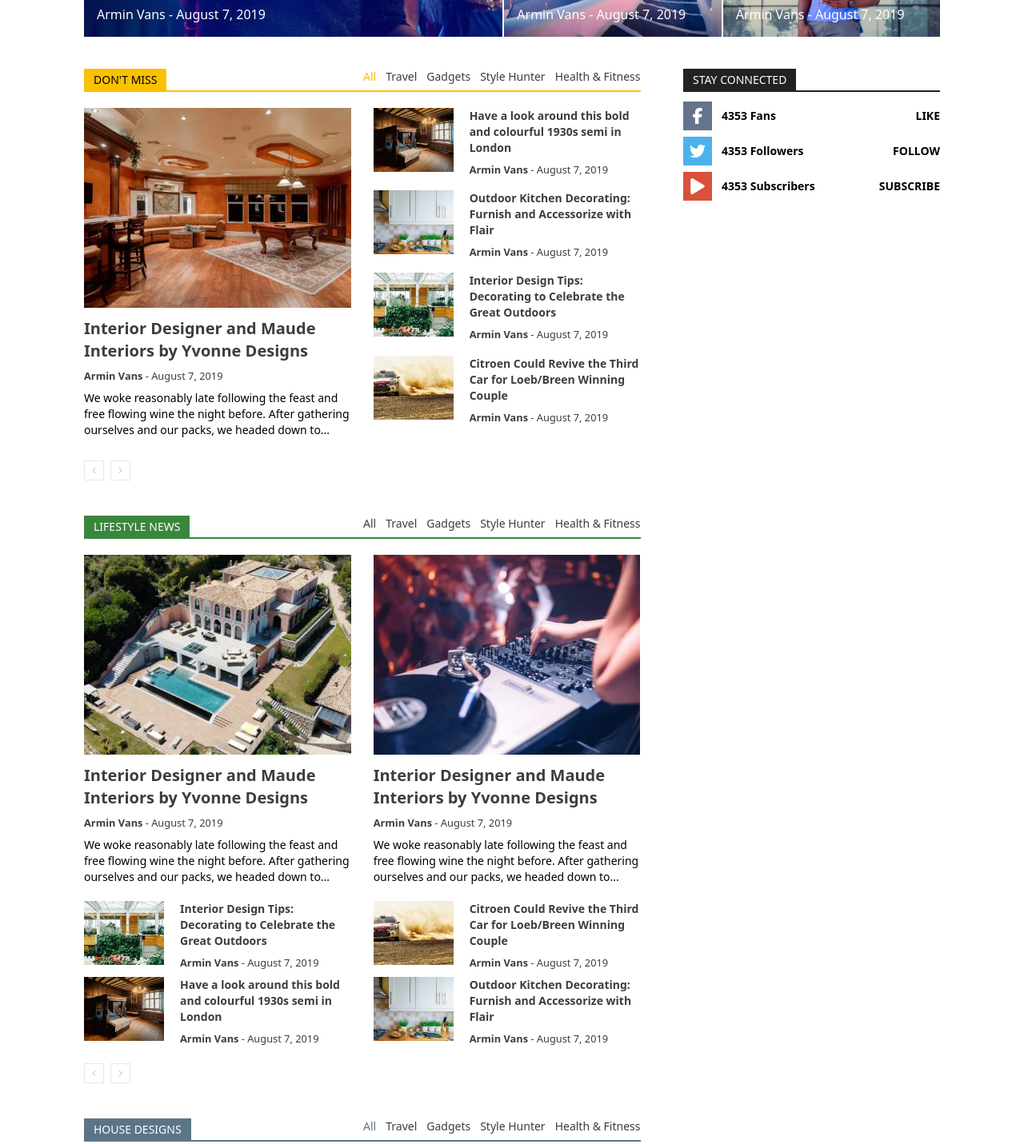
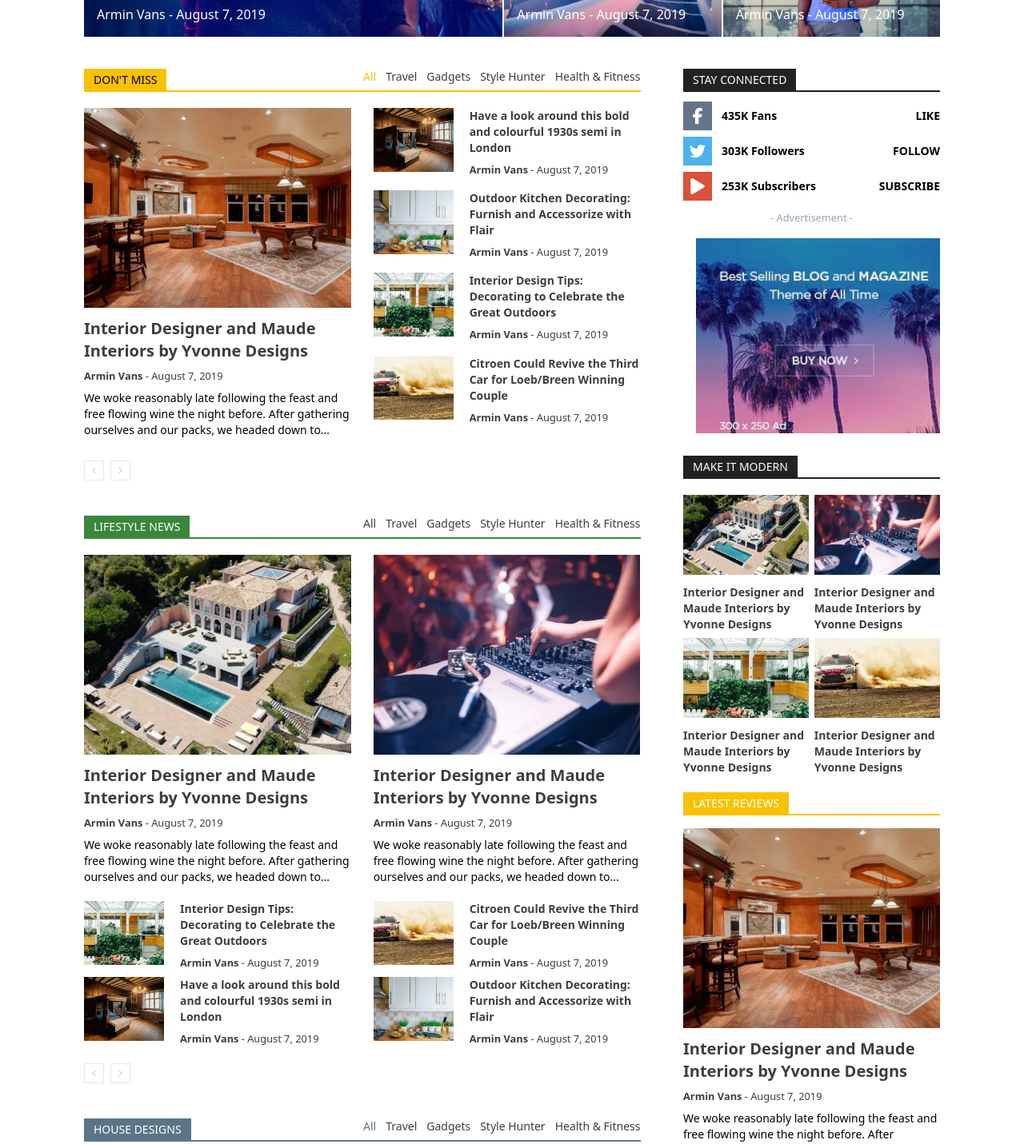
Before and after one commit to Chzmo/news-blog-website, a React (Vite) app: page / in a window 1280 px wide. Shown: the part 700-2131 px from the top of the page at 80% size. Built offline with nearby package versions, Linux system fonts and the light colour scheme.

Commit message:
side nav

```diff
--- a/src/Sections/News/SideNav.jsx
+++ b/src/Sections/News/SideNav.jsx
@@ -1,9 +1,37 @@
 import { FaFacebookF } from "react-icons/fa6";
-import { FaYoutube } from "react-icons/fa";
+import { Link } from "react-router-dom";
 import { FaPlay } from "react-icons/fa";
 import { FaTwitter } from "react-icons/fa";
 
 import Heading from "../../Components/Heading/Heading";
+import adImage from "../../assets/images/newspaper-rec300d.jpg.webp";
+import Card from "../../Components/Card/Card";
+
+import image from "../../assets/images/house.webp";
+import image_101 from "../../assets/images/101-218x150.jpg.webp";
+import image_91 from "../../assets/images/91-218x150.jpg.webp";
+
+import image_max from "../../assets/images/maxresdefault-7-485x360.jpg.webp";
+import image_54 from "../../assets/images/54-485x360.jpg.webp";
+
+const section_3 = [
+	{
+		image: image_max,
+		content: "Have a look around this bold and colourful 1930s semi in London",
+	},
+	{
+		image: image_54,
+		content: "Outdoor Kitchen Decorating: Furnish and Accessorize with Flair",
+	},
+	{
+		image: image_101,
+		content: "Interior Design Tips: Decorating to Celebrate the Great Outdoors",
+	},
+	{
+		image: image_91,
+		content: "Interior Design Tips: Decorating to Celebrate the Great Outdoors",
+	},
+];
 
 function SideNav() {
 	return (
@@ -17,32 +45,103 @@ function SideNav() {
 				links={false}
 			/>
 			<div className='flex flex-col w-full gap-2'>
-				<div className='flex items-center justify-between'>
+				<Link className='flex items-center justify-between'>
 					<div className='flex gap-3 items-center'>
 						<span className='flex items-center justify-center bg-slate-500 text-white p-2'>
 							<FaFacebookF size={20} />
 						</span>
-						<span className='text-sm font-semibold'>4353 Fans</span>
+						<span className='text-sm font-semibold'>435K Fans</span>
 					</div>
 					<div className='text-sm font-semibold'>LIKE</div>
-				</div>
-				<div className='flex items-center justify-between'>
+				</Link>
+				<Link className='flex items-center justify-between'>
 					<div className='flex gap-3 items-center'>
 						<span className='flex items-center justify-center bg-[#4DB2EC] text-white p-2'>
 							<FaTwitter size={20} />
 						</span>
-						<span className='text-sm font-semibold'>4353 Followers</span>
+						<span className='text-sm font-semibold'>303K Followers</span>
 					</div>
 					<div className='text-sm font-semibold'>FOLLOW</div>
-				</div>
-				<div className='flex items-center justify-between'>
+				</Link>
+				<Link className='flex items-center justify-between'>
 					<div className='flex gap-3 items-center'>
 						<span className='flex items-center justify-center bg-[#da513b] text-white p-2'>
 							<FaPlay size={20} />
 						</span>
-						<span className='text-sm font-semibold'>4353 Subscribers</span>
+						<span className='text-sm font-semibold'>253K Subscribers</span>
 					</div>
 					<div className='text-sm font-semibold'>SUBSCRIBE</div>
+				</Link>
+			</div>
+			<div className='flex flex-col items-center w-full'>
+				<div className='flex items-center'>
+					<small className='text-small text-slate-400'>- Advertisement -</small>
+				</div>
+				<Link className='w-full  h-[260px] sm:h-[300px] md:h-[260px]'>
+					<div className='flex w-full h-full relative overflow-hidden'>
+						<img className='absolute w-full top-0 left-0 h-full m-4' src={adImage} />
+					</div>
+				</Link>
+			</div>
+			<div className='flex flex-col w-full mt-4 gap-3'>
+				<Heading
+					hover_color={"hover:text-[#222222] "}
+					border_color={"border-b-[2px] border-b-[#222222]"}
+					bg_color={"bg-[#222222] text-white"}
+					text_color={"text-[#222222]"}
+					heading_text={"MAKE IT MODERN"}
+					links={false}
+				/>
+				<div className='w-full'>
+					<div className='flex flex-col w-full mt-2 gap-4'>
+						<div className='w-full'>
+							<div className='flex flex-col md:grid md:grid-cols-2 md:gap-[2%] w-full'>
+								{section_3.map(
+									(section, index) =>
+										index < 4 && (
+											<>
+												<div className='flex w-full'>
+													<div className='w-full'>
+														<Card
+															key={index}
+															image={section.image}
+															image_class={"w-full h-[200px] sm:h-[230px] md:h-[100px]"}
+															title={"Interior Designer and Maude Interiors by Yvonne Designs"}
+															text_hover={" text-[#5b7587] "}
+															text_size={"text-sm"}
+														/>
+													</div>
+												</div>
+											</>
+										)
+								)}
+							</div>
+						</div>
+					</div>
+				</div>
+			</div>
+			<div className='w-full flex flex-col gap-4 mt-4'>
+				<Heading
+					hover_color={"hover:text-[#f9c100] "}
+					border_color={"border-b-[2px] border-b-[#f9c100]"}
+					bg_color={"bg-[#f9c100] text-white"}
+					text_color={"text-[#f9c100]"}
+					heading_text={"LATEST REVIEWS"}
+					links={false}
+				/>
+				<div className='flex w-full'>
+					<div className='w-full'>
+						<Card
+							image={image}
+							content={
+								"We woke reasonably late following the feast and free flowing wine the night before. After gathering ourselves and our packs, we headed down to..."
+							}
+							title={"Interior Designer and Maude Interiors by Yvonne Designs"}
+							author={"author"}
+							text_hover={"text-[#f9c100]"}
+							links={true}
+						/>
+					</div>
 				</div>
 			</div>
 		</div>
```
